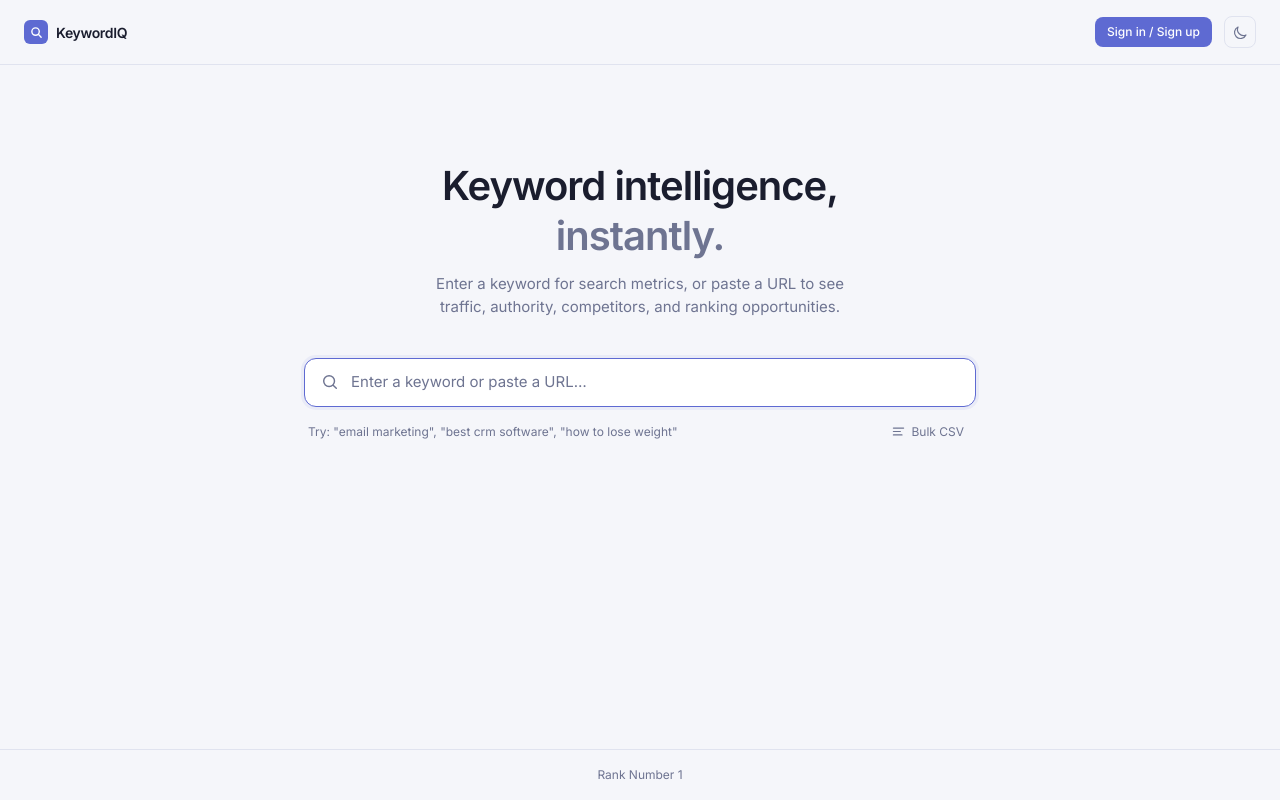
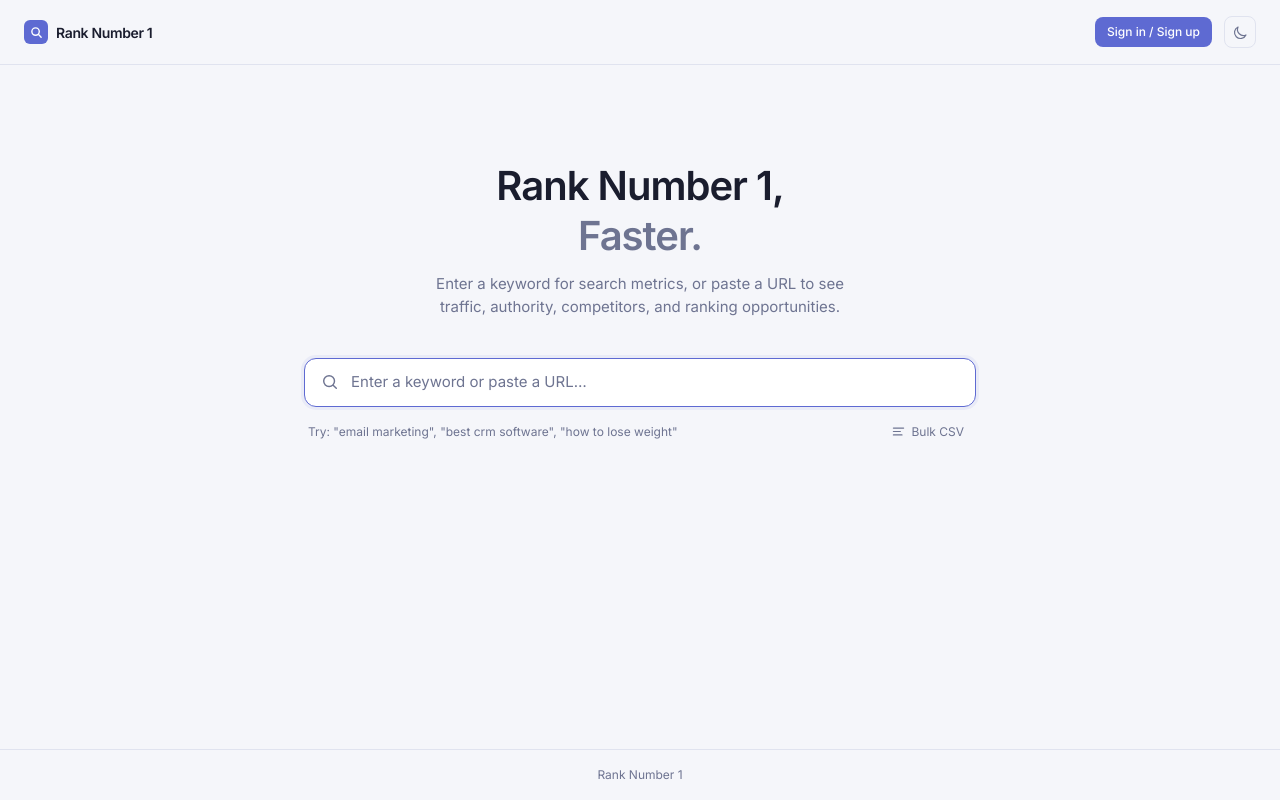
Before and after one commit to Radokuzor/keyword-checker, a Next.js app: page / in a window 1280 px wide. Built offline with nearby package versions, Linux system fonts and the light colour scheme; no server answers.

Commit message:
added site tracker

```diff
--- a/app/layout.tsx
+++ b/app/layout.tsx
@@ -17,22 +17,22 @@ export const viewport: Viewport = {
 };
 
 export const metadata: Metadata = {
-  title: "KeywordIQ — Instant Keyword Intelligence",
+  title: "Rank Number 1 — Rank Number 1 Faster",
   description:
     "Enter any keyword and instantly get difficulty score, monthly search volume, intent, CPC, and a step-by-step ranking plan. AI-powered keyword research.",
   keywords: ["keyword research", "SEO tool", "keyword difficulty", "search volume", "keyword analysis"],
-  authors: [{ name: "KeywordIQ" }],
+  authors: [{ name: "Rank Number 1" }],
   openGraph: {
     type: "website",
-    siteName: "KeywordIQ",
-    title: "KeywordIQ — Instant Keyword Intelligence",
+    siteName: "Rank Number 1",
+    title: "Rank Number 1 — Rank Number 1 Faster",
     description:
       "AI-powered keyword research. Difficulty, volume, intent, CPC, and a ranking action plan — instantly.",
     url: process.env.NEXT_PUBLIC_BASE_URL,
   },
   twitter: {
     card: "summary_large_image",
-    title: "KeywordIQ — Instant Keyword Intelligence",
+    title: "Rank Number 1 — Rank Number 1 Faster",
     description:
       "AI-powered keyword research. Difficulty, volume, intent, CPC, and a ranking action plan — instantly.",
   },
--- a/app/page.tsx
+++ b/app/page.tsx
@@ -316,7 +316,7 @@ async function handleSignOut() {
             </svg>
           </div>
           <span className="text-[14px] font-semibold text-[var(--color-fg)] tracking-tight">
-            KeywordIQ
+            Rank Number 1
           </span>
         </div>
 
@@ -401,9 +401,9 @@ async function handleSignOut() {
         {!data && !urlData && !isLoading && !bulkMode && (
           <div className="mb-10 text-center">
             <h1 className="text-[32px] sm:text-[40px] font-semibold tracking-tight text-[var(--color-fg)] leading-tight">
-              Keyword intelligence,
+              Rank Number 1,
               <br />
-              <span className="text-[var(--color-muted)]">instantly.</span>
+              <span className="text-[var(--color-muted)]">Faster.</span>
             </h1>
             <p className="mt-3 text-[15px] text-[var(--color-muted)] max-w-md mx-auto">
               Enter a keyword for search metrics, or paste a URL to see traffic,
--- a/app/success/page.tsx
+++ b/app/success/page.tsx
@@ -66,7 +66,7 @@ function SuccessContent() {
             <p className="mt-2 text-[14px] text-[#6b6b6b]">{planLabel} unlocked</p>
           )}
           <p className="mt-4 text-[13px] text-[#3a3a3a]">
-            Redirecting you back to KeywordIQ…
+            Redirecting you back to Rank Number 1…
           </p>
         </div>
       )}
```
